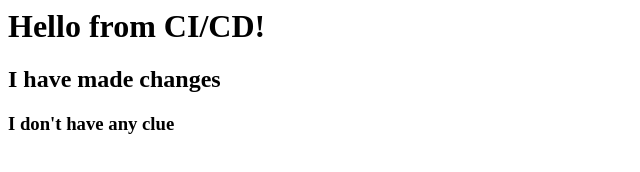
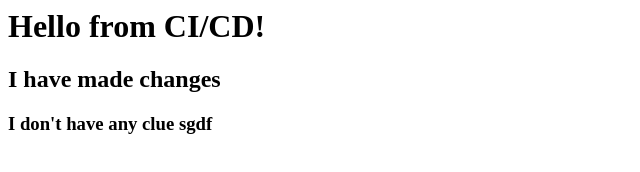
Before and after one commit to prasaddesh/simple-site, a plain HTML site: page index.html in a window 1280 px wide. Shown: the full height of the page, 0-640 px from the left. Drawn offline with Linux system fonts and the light colour scheme.

Commit message:
Updated index.html with latest changes

```diff
--- a/index.html
+++ b/index.html
@@ -1,3 +1,3 @@
 <h1>Hello from CI/CD!</h1>
 <h2>I have made changes</h2>
-<h3>I don't have any clue</h3>
+<h3>I don't have any clue sgdf</h3>
```
